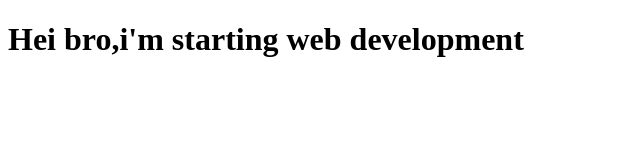
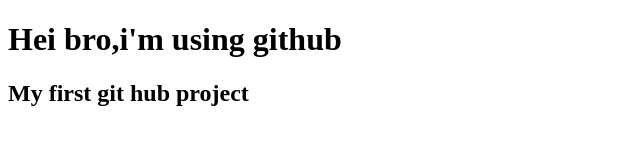
Before and after one commit to jewellahmed/my-first-website, a plain HTML site: page index.html in a window 1280 px wide. Shown: the whole page, without its empty margins (0-640 px from the left). Drawn offline with Linux system fonts and the light colour scheme.

Commit message:
added a header

```diff
--- a/index.html
+++ b/index.html
@@ -6,6 +6,7 @@
     <title>Document</title>
 </head>
 <body>
-    <h1>Hei bro,i'm starting web development</h1>
+    <h1>Hei bro,i'm using github</h1>
+    <h2>My first git hub project</h2>
 </body>
 </html>
```
